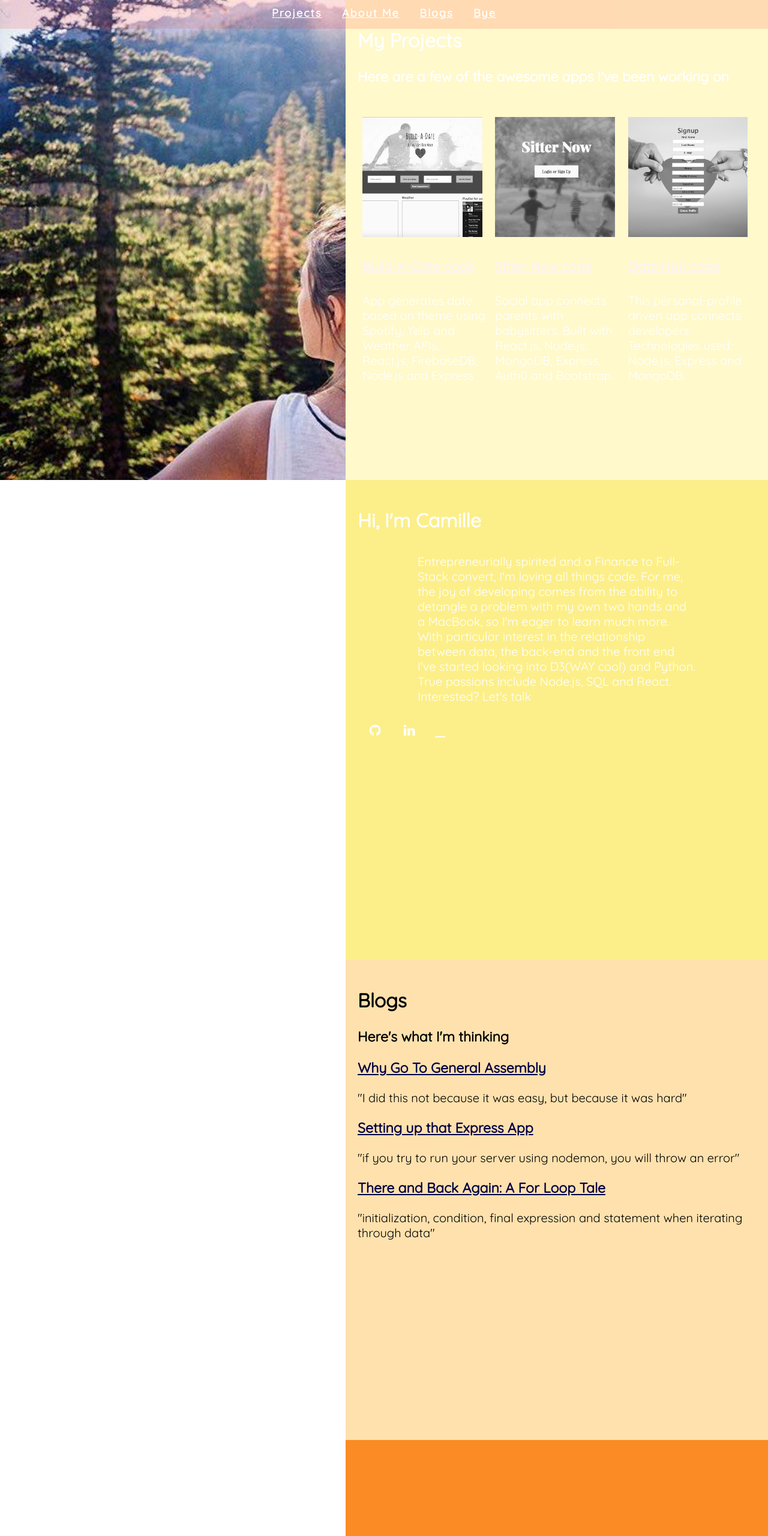
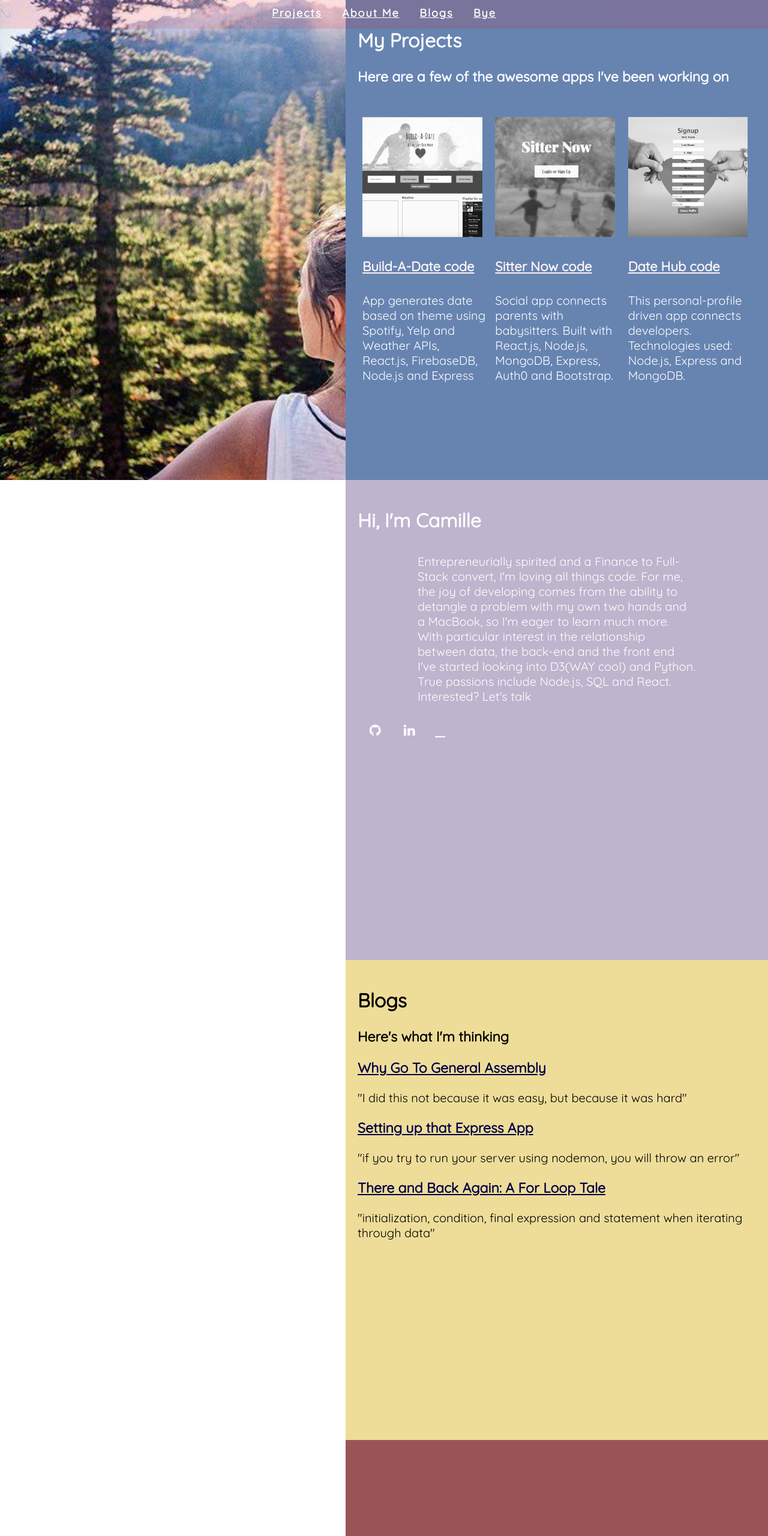
Before and after one commit to cemorell/cemorell.github.io, a website: page index.html in a window 1280 px wide. Shown: the top 2560 px of the page at 60% size. Drawn offline with nearby package versions, Linux system fonts and the light colour scheme; files that its build step writes are made by us from their sources; a script that the page names is missing; a web font is replaced by a local one.

Commit message:
coloring

```diff
--- a/style.css
+++ b/style.css
@@ -108,16 +108,16 @@
       padding: 20px;
     }
     .blue {
-      background-color: #fff9cc;
+      background-color: #6784B1;
     }
     .turqoise {
-      background-color: #fcef8a;
+      background-color: #BEB4CD;
     }
     .green {
-      background-color: #ffe1ad;
+      background-color: #eedd99;
     }
     .bordeaux {
-      background-color: #FB8B24;
+      background-color: #995555;
     }
 
     #about{
```
Also changed, not shown: index.html (+0 -3 lines).
